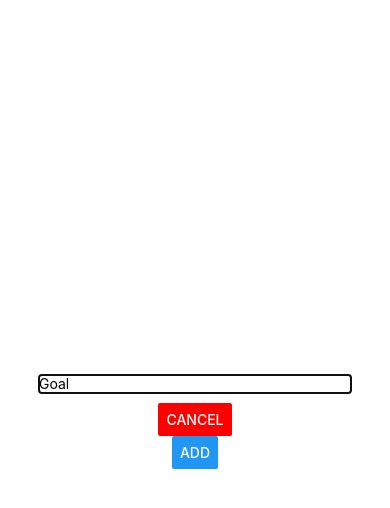
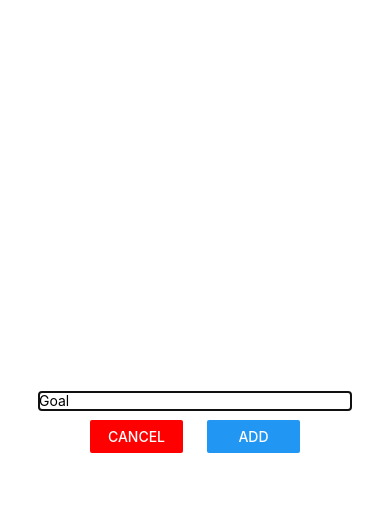
Before and after one commit to Steven-Klavins/react-native-goal-tracker, a React Native app: screen / in a window 390 px wide. Both pictures are taken after a click on the button "ADD NEW". Shown: the top 508 px of the page. Built offline with nearby package versions, Linux system fonts and the light colour scheme.

Commit message:
chore: refactored views

```diff
--- a/Components/GoalInput.js
+++ b/Components/GoalInput.js
@@ -22,8 +22,14 @@
           onChangeText={inputHandler}
           value={enteredGoal}
         />
-        <Button title="Cancel" color="red" onPress={props.onCancel} />
-        <Button title="ADD" onPress={goalHandler} />
+        <View style={styles.buttonContainer}>
+          <View style={styles.button}>
+            <Button title="Cancel" color="red" onPress={props.onCancel} />
+          </View>
+          <View style={styles.button}>
+            <Button title="ADD" onPress={goalHandler} />
+          </View>
+        </View>
       </View>
     </Modal>
   )
@@ -42,5 +48,15 @@
     justifyContent: 'center',
     alignItems: 'center',
   },
+
+  buttonContainer: {
+    flexDirection: 'row',
+    justifyContent: 'space-around',
+    width: '60%',
+  },
+
+  button: {
+    width: '40%',
+  },
 })
 export default GoalInput
```
